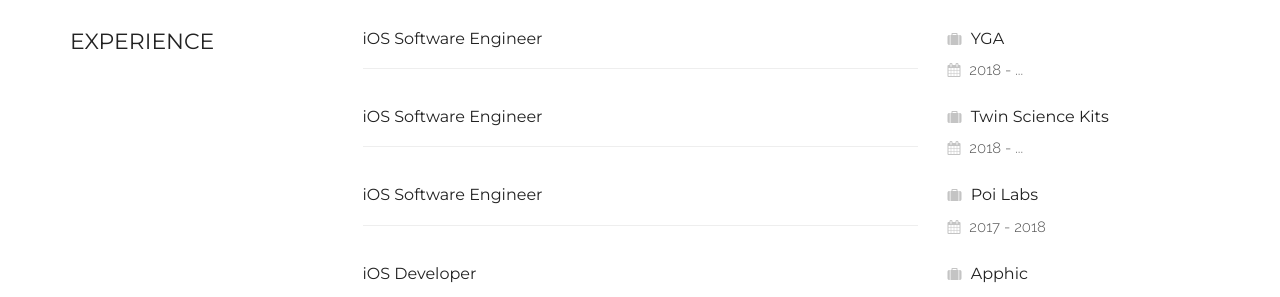
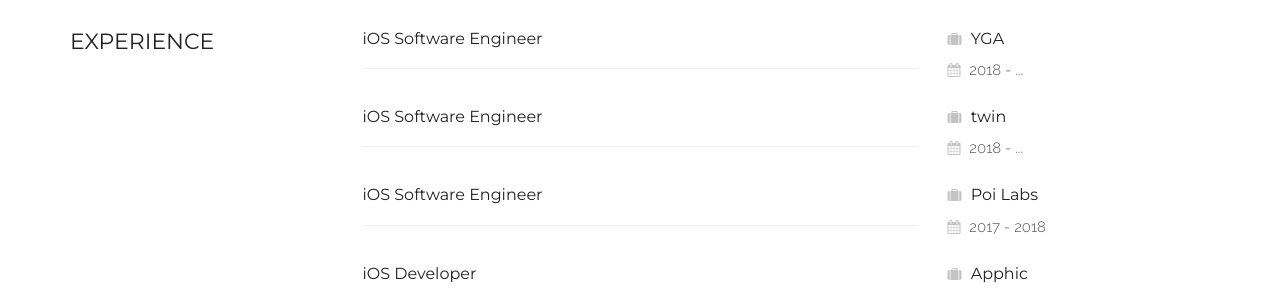
Before and after one commit to buracules/buracules.github.io, a Jekyll site: the page index.html, which Jekyll copies as it is, in a window 1280 px wide and 900 px high, scrolled down 2288 px. Shown: the part 153-450 px from the top of the window. Built offline with Jekyll 4.4.1, drawn with Linux system fonts in a browser that asks for light colours.

Commit message:
Update Projects

```diff
--- a/index.html
+++ b/index.html
@@ -339,7 +339,7 @@
 						</div>
 
 						<div class="col-md-3 col-sm-4 resume-place wow bounceInRight">
-							<h4><i class="fa fa-suitcase"></i> Twin Science Kits</h4>
+							<h4><i class="fa fa-suitcase"></i> twin</h4>
 							<i class="fa fa-calendar"></i> 2018 - ...
 							<hr class="visible-xs">
 						</div>
```
Also changed, not shown: other parts of index.html (+1 -1 lines).
